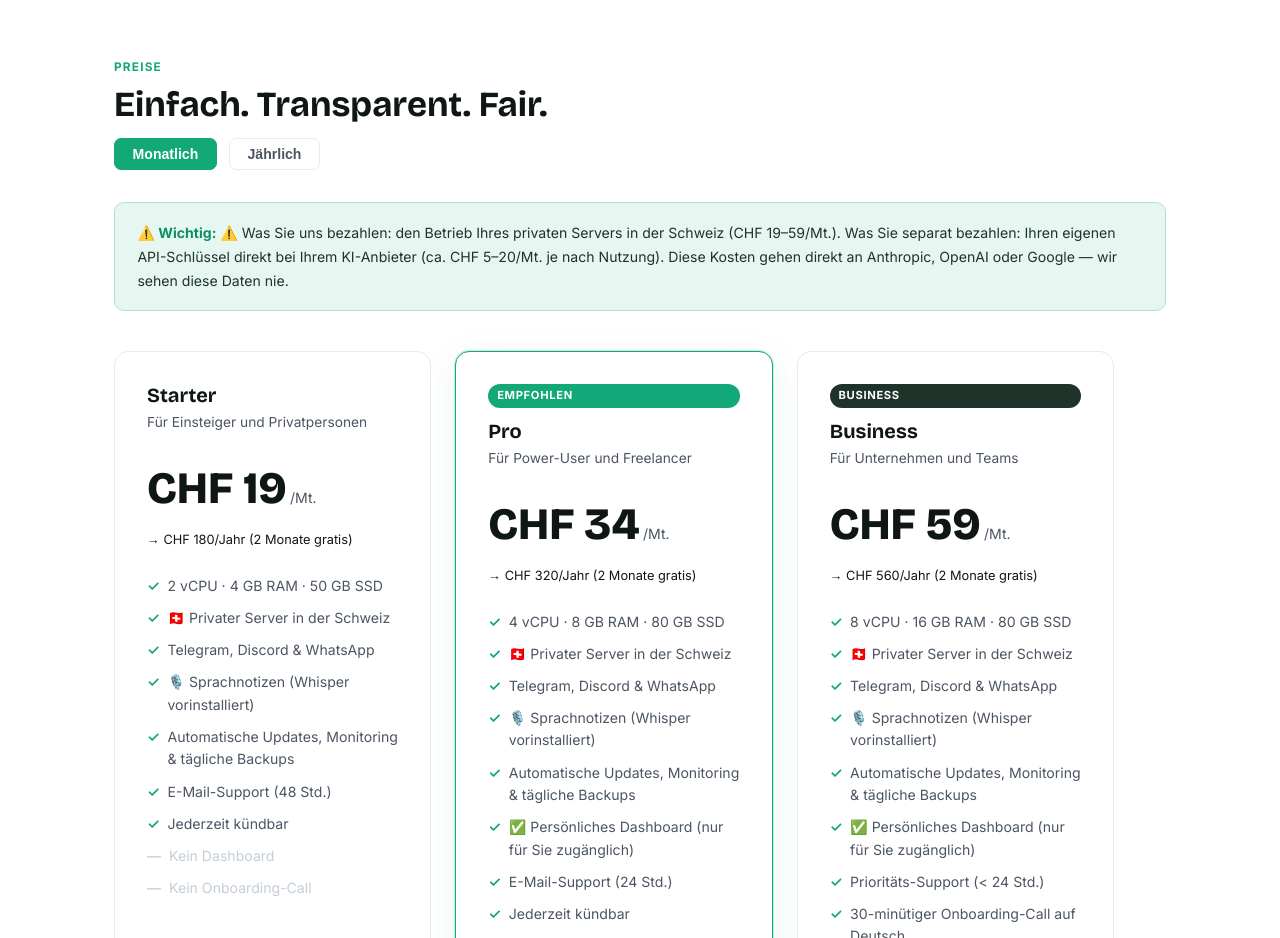
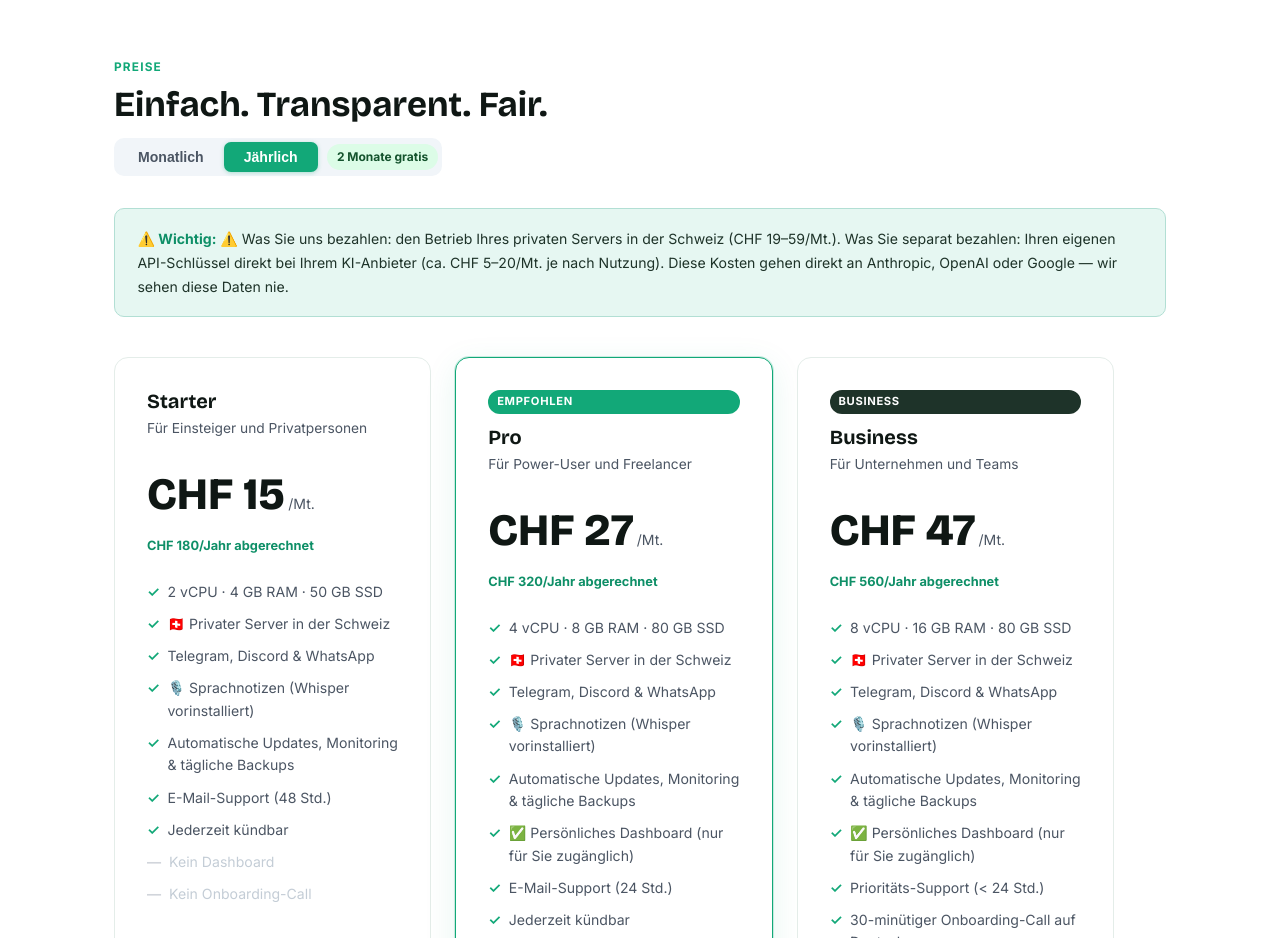
Before and after one commit to riccardogosteli-wq/openclaw-hosting, a Next.js app: page / in a window 1280 px wide. Shown: the part 4680-5618 px from the top of the page. Built offline with nearby package versions, Linux system fonts and the light colour scheme.

Commit message:
Toggle: default annual, pill-style toggle (visible on all backgrounds), always show 2-months badge

```diff
--- a/app/page.tsx
+++ b/app/page.tsx
@@ -323,7 +323,7 @@ const en: typeof de = {
 /* ─── PAGE ──────────────────────────────────────────────────────── */
 export default function Home() {
   const [lang, setLang] = useState<'de'|'en'>('de')
-  const [billing, setBilling] = useState<'monthly'|'annual'>('monthly')
+  const [billing, setBilling] = useState<'monthly'|'annual'>('annual')
   const t = lang === 'de' ? de : en
 
   return (
@@ -505,30 +505,28 @@ export default function Home() {
           <h2 className="section-h2">{t.pH2}</h2>
 
           {/* Billing toggle */}
-          <div style={{display:'flex', alignItems:'center', gap:'0.75rem', marginBottom:'2rem', flexWrap:'wrap'}}>
+          <div style={{display:'inline-flex', alignItems:'center', gap:'0', marginBottom:'2rem', background:'#f1f5f9', borderRadius:'10px', padding:'4px'}}>
             <button
               onClick={() => setBilling('monthly')}
-              style={{padding:'0.45rem 1.1rem', borderRadius:'7px', border:'1.5px solid', fontWeight:600, fontSize:'0.88rem', cursor:'pointer', transition:'all 0.15s',
-                background: billing==='monthly' ? 'var(--green)' : 'transparent',
-                color: billing==='monthly' ? '#fff' : 'var(--slate)',
-                borderColor: billing==='monthly' ? 'var(--green)' : 'var(--border)'
+              style={{padding:'0.45rem 1.25rem', borderRadius:'7px', border:'none', fontWeight:600, fontSize:'0.88rem', cursor:'pointer', transition:'all 0.15s',
+                background: billing==='monthly' ? '#fff' : 'transparent',
+                color: billing==='monthly' ? 'var(--ink)' : 'var(--slate)',
+                boxShadow: billing==='monthly' ? '0 1px 4px rgba(0,0,0,0.1)' : 'none'
               }}>
               {lang==='de' ? 'Monatlich' : 'Monthly'}
             </button>
             <button
               onClick={() => setBilling('annual')}
-              style={{padding:'0.45rem 1.1rem', borderRadius:'7px', border:'1.5px solid', fontWeight:600, fontSize:'0.88rem', cursor:'pointer', transition:'all 0.15s',
+              style={{padding:'0.45rem 1.25rem', borderRadius:'7px', border:'none', fontWeight:600, fontSize:'0.88rem', cursor:'pointer', transition:'all 0.15s',
                 background: billing==='annual' ? 'var(--green)' : 'transparent',
                 color: billing==='annual' ? '#fff' : 'var(--slate)',
-                borderColor: billing==='annual' ? 'var(--green)' : 'var(--border)'
+                boxShadow: billing==='annual' ? '0 1px 4px rgba(18,168,120,0.3)' : 'none'
               }}>
               {lang==='de' ? 'Jährlich' : 'Annual'}
             </button>
-            {billing==='annual' && (
-              <span style={{background:'#dcfce7', color:'#14532d', padding:'0.2rem 0.65rem', borderRadius:'99px', fontSize:'0.78rem', fontWeight:700}}>
-                🎉 {lang==='de' ? '2 Monate gratis' : '2 months free'}
-              </span>
-            )}
+            <span style={{marginLeft:'0.6rem', background:'#dcfce7', color:'#14532d', padding:'0.2rem 0.6rem', borderRadius:'99px', fontSize:'0.75rem', fontWeight:700, whiteSpace:'nowrap'}}>
+              {lang==='de' ? '2 Monate gratis' : '2 months free'}
+            </span>
           </div>
 
           <div className="pricing-transparency">
```
